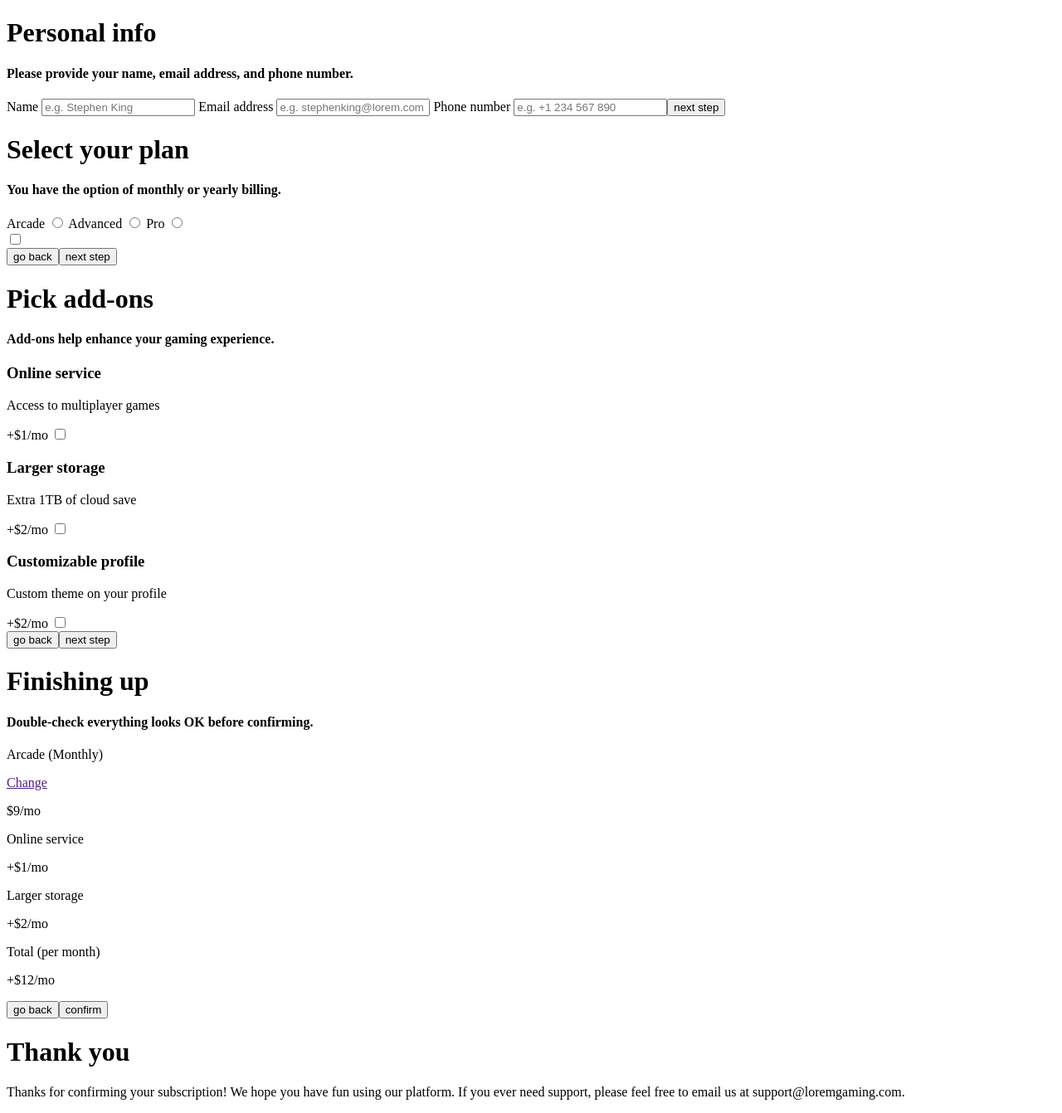
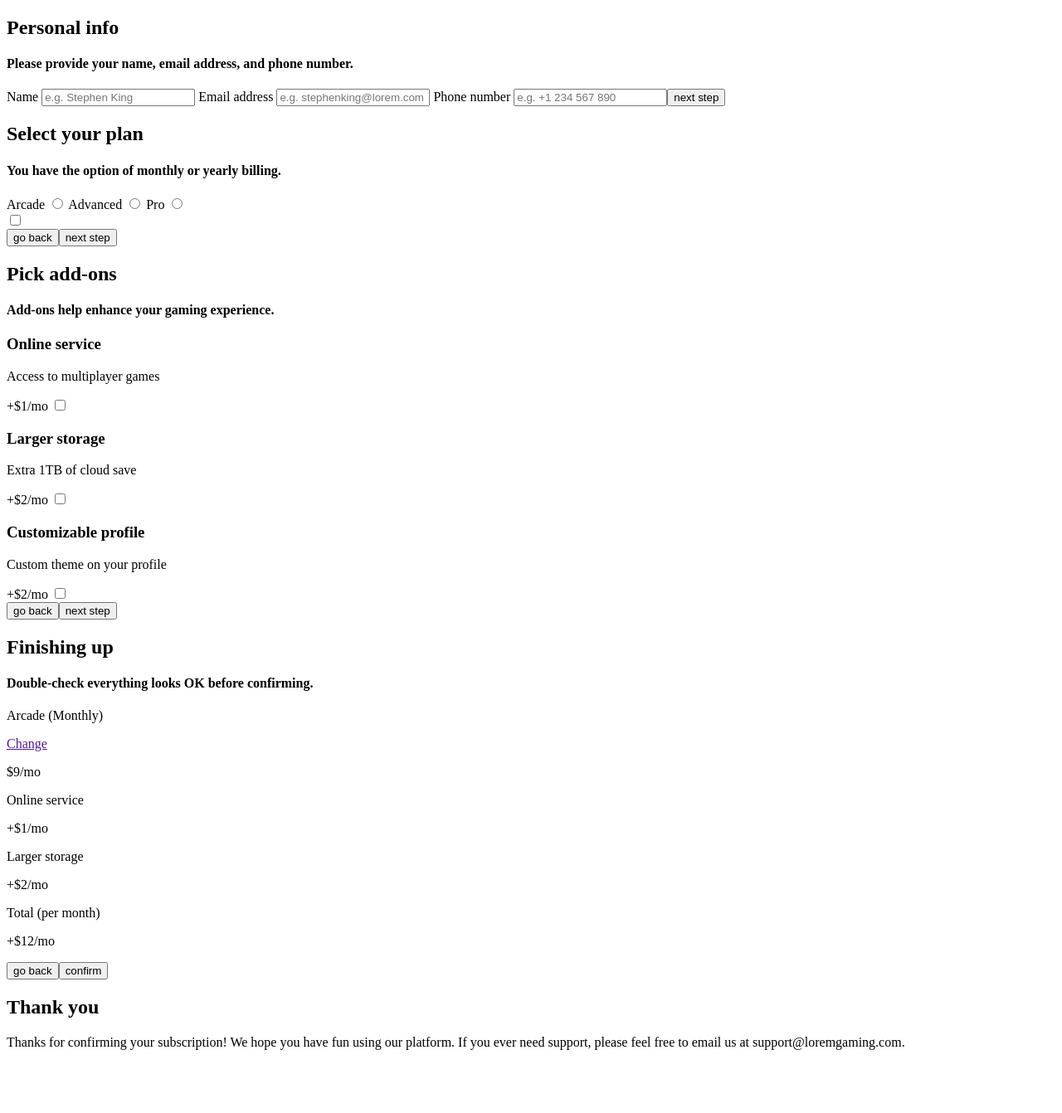
Before and after one commit to wiseman88/multi-step-form, a Vue app: page / in a window 1280 px wide. Shown: the whole page at 83% size. After the commit the page ends 1282 px from the top, so only its background shows below. Built offline with nearby package versions, Linux system fonts and the light colour scheme.

Commit message:
wrap components in section tag

```diff
--- a/src/components/Addons.vue
+++ b/src/components/Addons.vue
@@ -2,6 +2,7 @@
 </script>
 
 <template>
+    <section>
         <h1>Pick add-ons</h1>
         <h4>Add-ons help enhance your gaming experience.</h4>
         <form action="#">
@@ -36,6 +37,7 @@
                 <button>next step</button>
             </div>
         </form>
+    </section>
 </template>
 
 <style scoped>
--- a/src/components/Confirmation.vue
+++ b/src/components/Confirmation.vue
@@ -2,11 +2,13 @@
 </script>
 
 <template>
-    <h1>Thank you</h1>
-    <p>
-        Thanks for confirming your subscription! We hope you have fun using our platform. If you ever need support,
-        please feel free to email us at support@loremgaming.com.
-    </p>
+    <section>
+        <h1>Thank you</h1>
+        <p>
+            Thanks for confirming your subscription! We hope you have fun using our platform. If you ever need support,
+            please feel free to email us at support@loremgaming.com.
+        </p>
+    </section>
 </template>
 
 <style scoped>
--- a/src/components/Personal.vue
+++ b/src/components/Personal.vue
@@ -2,6 +2,7 @@
 </script>
 
 <template>
+    <section>
         <h1>Personal info</h1>
         <h4>Please provide your name, email address, and phone number.</h4>
         <form action="#">
@@ -19,6 +20,7 @@
             </label>
             <button>next step</button>
         </form>
+    </section>
 </template>
 
 <style scoped>
--- a/src/components/Plans.vue
+++ b/src/components/Plans.vue
@@ -2,6 +2,7 @@
 </script>
 
 <template>
+    <section>
         <h1>Select your plan</h1>
         <h4>You have the option of monthly or yearly billing.</h4>
         <form action="#">
@@ -28,6 +29,7 @@
                 <button>next step</button>
             </div>
         </form>
+    </section>
 </template>
 
 <style scoped>
--- a/src/components/Summary.vue
+++ b/src/components/Summary.vue
@@ -2,6 +2,7 @@
 </script>
 
 <template>
+    <section>
         <h1>Finishing up</h1>
         <h4>Double-check everything looks OK before confirming.</h4>
         <div>
@@ -31,6 +32,7 @@
             <button>go back</button>
             <button>confirm</button>
         </div>
+    </section>
 </template>
 
 <style scoped>
```
Lines whose indentation alone changed are shown as unchanged.
